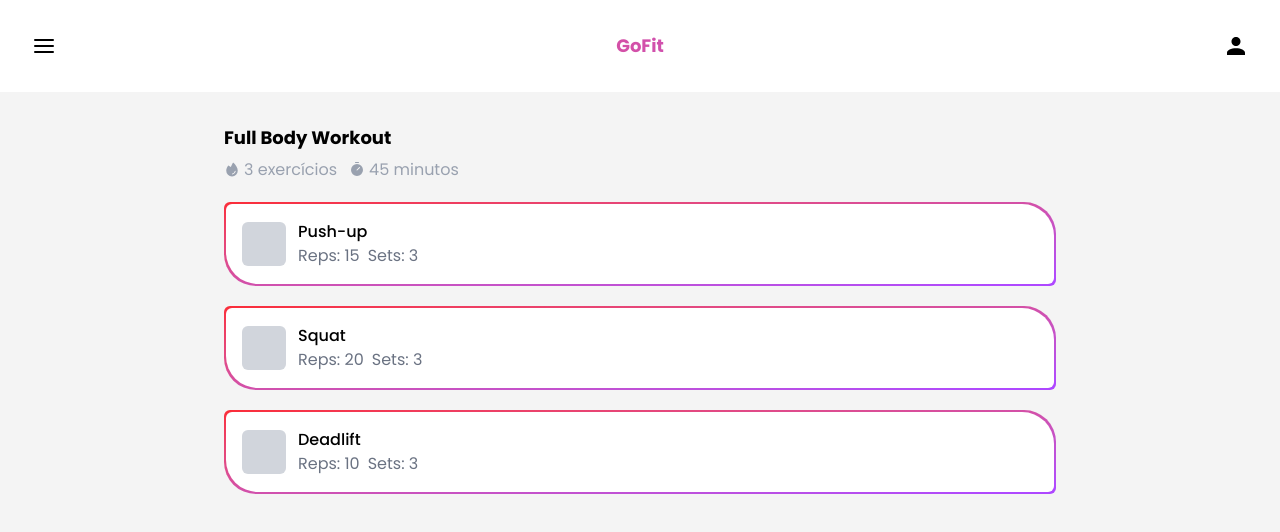
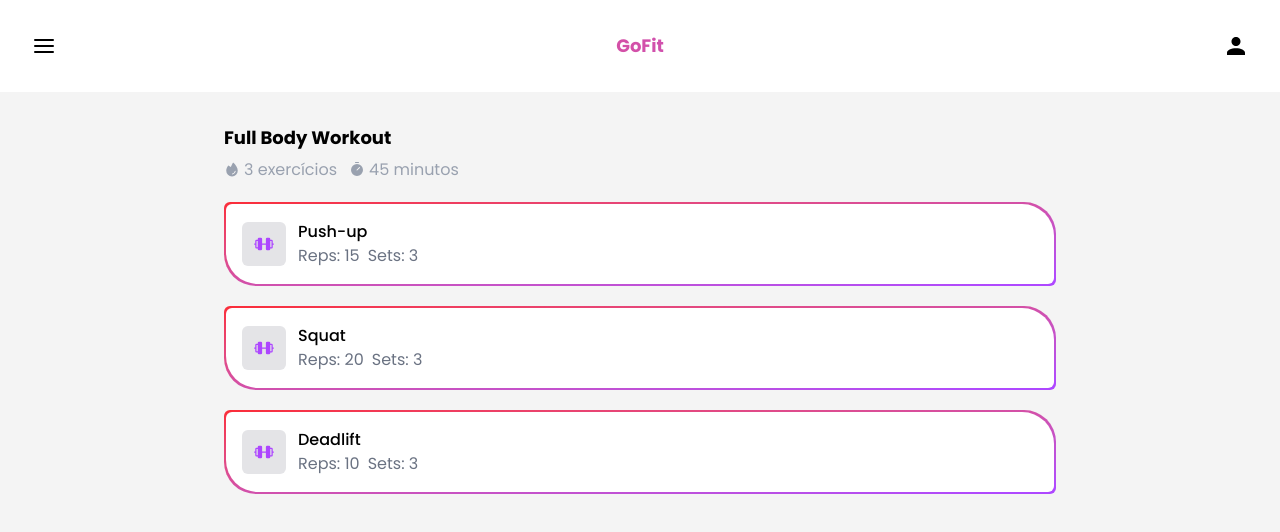
Before and after one commit to ProgramadoresSemPatria/Team-9, a React (Vite) app in the folder frontend/: page /workout-info in a window 1280 px wide. Shown: the top 532 px of the page. Built offline with nearby package versions, Linux system fonts and the light colour scheme.

Commit message:
style: improve ExerciseInfo layout with Barbell icon

```diff
--- a/frontend/index.html
+++ b/frontend/index.html
@@ -1,15 +1,15 @@
 <!doctype html>
 <html lang="en">
-
     <head>
         <meta charset="UTF-8" />
         <meta name="viewport" content="width=device-width, initial-scale=1.0" />
         <link href="/src/index.css" rel="stylesheet" />
-    <link rel="preconnect" href="https://fonts.googleapis.com">
-    <link rel="preconnect" href="https://fonts.gstatic.com" crossorigin>
+        <link rel="preconnect" href="https://fonts.googleapis.com" />
+        <link rel="preconnect" href="https://fonts.gstatic.com" crossorigin />
         <link
             href="https://fonts.googleapis.com/css2?family=Poppins:ital,wght@0,100;0,200;0,300;0,400;0,500;0,600;0,700;0,800;0,900;1,100;1,200;1,300;1,400;1,500;1,600;1,700;1,800;1,900&display=swap"
-        rel="stylesheet">
+            rel="stylesheet"
+        />
         <title>Vite + React + TS</title>
     </head>
 
@@ -17,5 +17,4 @@
         <div id="root"></div>
         <script type="module" src="/src/main.tsx"></script>
     </body>
-
 </html>
--- a/frontend/src/components/ExerciseInfo.tsx
+++ b/frontend/src/components/ExerciseInfo.tsx
@@ -1,3 +1,5 @@
+import { Barbell } from 'phosphor-react';
+
 interface ExerciseInfoProps {
     exerciseInfo: {
         id: number;
@@ -11,7 +13,9 @@ const ExerciseInfo = ({ exerciseInfo }: ExerciseInfoProps) => {
     return (
         <div className="rounded-tl-md rounded-tr-4xl rounded-br-md rounded-bl-4xl bg-gradient-to-br from-red-500 to-purple-500 p-0.5">
             <div className="flex items-center gap-3 rounded-tl-md rounded-tr-4xl rounded-br-md rounded-bl-4xl bg-white p-4">
-                <div className="h-11 w-11 rounded-md bg-gray-300"></div>
+                <div className="rounded-md bg-zinc-200 p-3">
+                    <Barbell size={20} weight="fill" className="text-purple-500" />
+                </div>
                 <div>
                     <h3 className="font-medium text-black">{exerciseInfo.name}</h3>
                     <div className="flex gap-2">
--- a/frontend/src/pages/WorkoutInfo.tsx
+++ b/frontend/src/pages/WorkoutInfo.tsx
@@ -1,4 +1,4 @@
-import { CheckCircle, Fire, Timer } from 'phosphor-react';
+import { Fire, Timer } from 'phosphor-react';
 import ExerciseInfo from '../components/ExerciseInfo';
 import { useState } from 'react';
 
@@ -14,10 +14,6 @@ const WorkoutInfo = () => {
             { id: 3, name: 'Deadlift', sets: 3, reps: 10 },
         ],
     });
-
-    const handleFinishWorkout = () => {
-        setWorkout((prev) => ({ ...prev, isWorkoutFinished: true }));
-    };
 
     return (
         <div className="mx-auto flex min-h-screen max-w-4xl flex-col gap-5 p-8">
```
Lines whose indentation alone changed are shown as unchanged.
